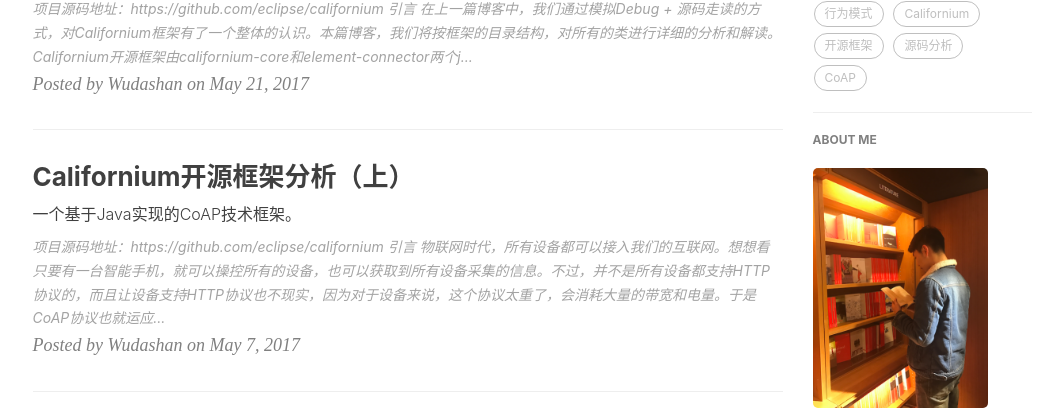
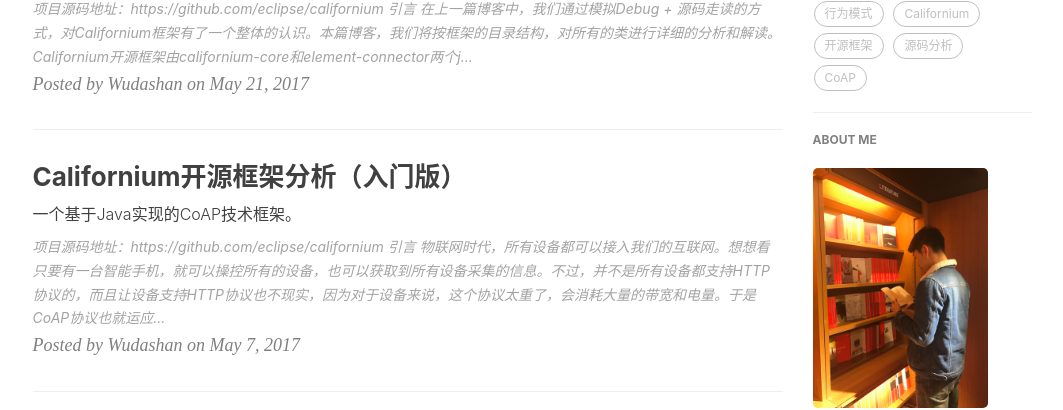
Before and after one commit to wudashan/wudashan.github.io, a Jekyll site: the page built from index.html, in a window 1280 px wide and 900 px high, scrolled down 446 px. Shown: the part 99-509 px from the top of the window, without its empty margins (135-1198 px from the left). Built offline with Jekyll 4.4.1, drawn with Linux system fonts in a browser that asks for light colours; nearby versions of some CDN libraries; the list of posts is cut into pages by our own code; comment, search, counter and statistics services are not loaded.

Commit message:
修改标题

```diff
--- a/_posts/2017-05-07-Californium-Framework-Analysis.markdown
+++ b/_posts/2017-05-07-Californium-Framework-Analysis.markdown
@@ -1,6 +1,6 @@
 ---
 layout:     post
-title:      "Californium开源框架分析（上）"
+title:      "Californium开源框架分析（入门版）"
 subtitle:   "一个基于Java实现的CoAP技术框架。"
 date:       2017-05-07 22:00:00
 author:     "Wudashan"
```
